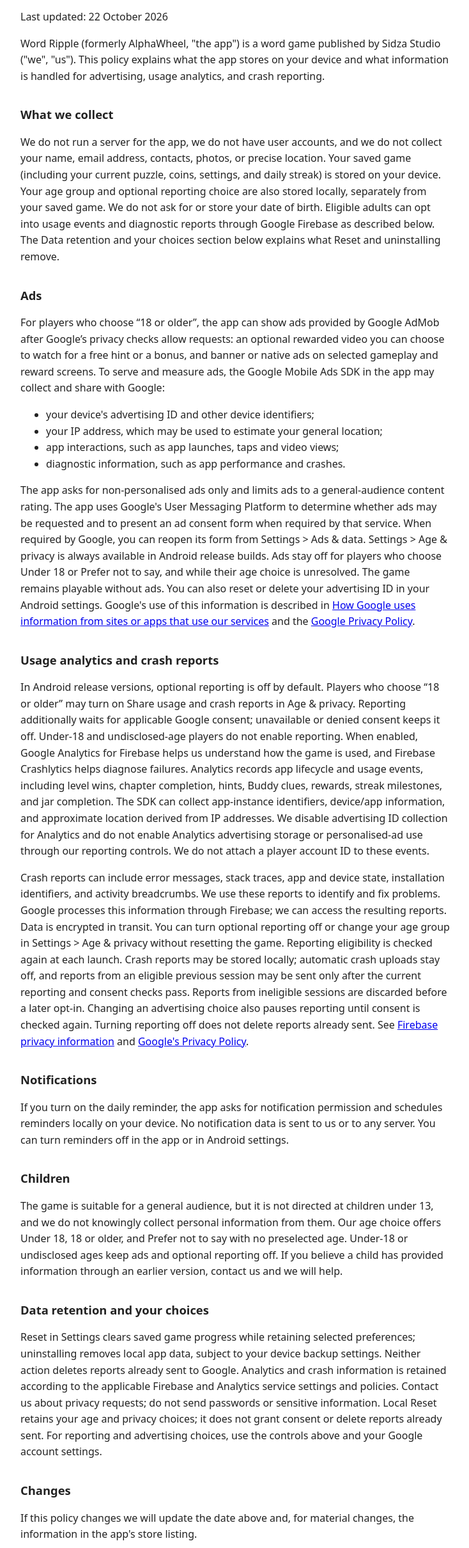
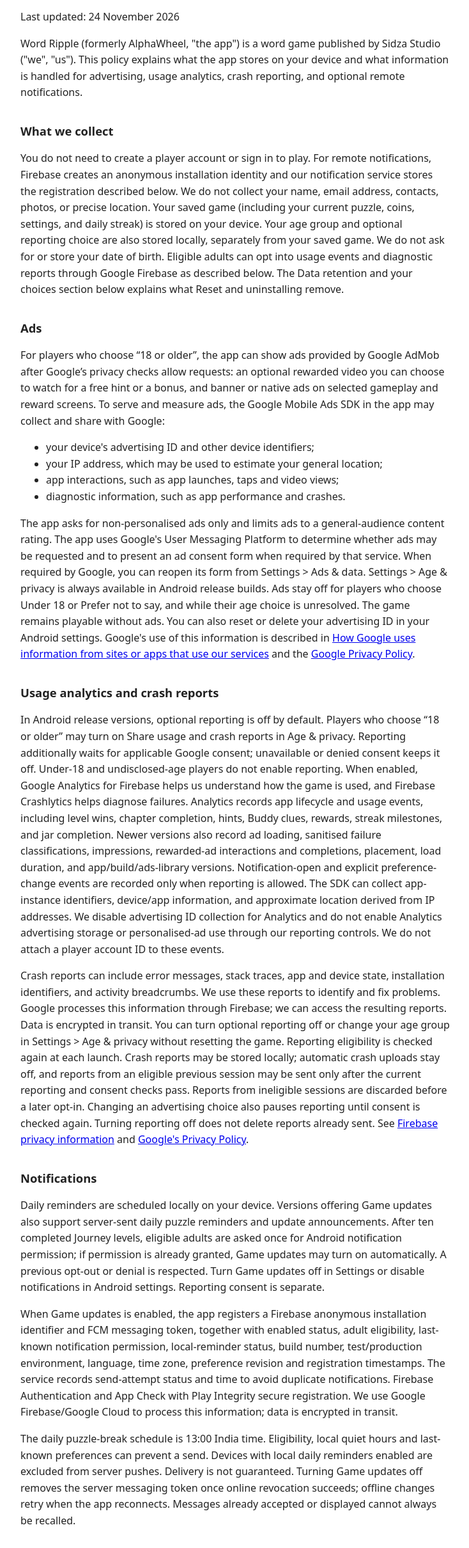
Before and after one commit to sidzastudio/alphawheel-privacy, a plain HTML site: page index.html in a window 1280 px wide. Shown: the part 76-2496 px from the top of the page at 64% size, without its empty margins (272-1006 px from the left). Drawn offline with Linux system fonts and the light colour scheme.

Commit message:
Disclose optional notifications and current manual Auth retention

```diff
--- a/index.html
+++ b/index.html
@@ -12,11 +12,11 @@
 </head>
 <body>
 <h1>Word Ripple Privacy Policy</h1>
-<p>Last updated: 22 October 2026</p>
-<p>Word Ripple (formerly AlphaWheel, "the app") is a word game published by Sidza Studio ("we", "us"). This policy explains what the app stores on your device and what information is handled for advertising, usage analytics, and crash reporting.</p>
+<p>Last updated: 24 November 2026</p>
+<p>Word Ripple (formerly AlphaWheel, "the app") is a word game published by Sidza Studio ("we", "us"). This policy explains what the app stores on your device and what information is handled for advertising, usage analytics, crash reporting, and optional remote notifications.</p>
 
 <h2>What we collect</h2>
-<p>We do not run a server for the app, we do not have user accounts, and we do not collect your name, email address, contacts, photos, or precise location. Your saved game (including your current puzzle, coins, settings, and daily streak) is stored on your device. Your age group and optional reporting choice are also stored locally, separately from your saved game. We do not ask for or store your date of birth. Eligible adults can opt into usage events and diagnostic reports through Google Firebase as described below. The Data retention and your choices section below explains what Reset and uninstalling remove.</p>
+<p>You do not need to create a player account or sign in to play. For remote notifications, Firebase creates an anonymous installation identity and our notification service stores the registration described below. We do not collect your name, email address, contacts, photos, or precise location. Your saved game (including your current puzzle, coins, settings, and daily streak) is stored on your device. Your age group and optional reporting choice are also stored locally, separately from your saved game. We do not ask for or store your date of birth. Eligible adults can opt into usage events and diagnostic reports through Google Firebase as described below. The Data retention and your choices section below explains what Reset and uninstalling remove.</p>
 
 <h2>Ads</h2>
 <p>For players who choose “18 or older”, the app can show ads provided by Google AdMob after Google’s privacy checks allow requests: an optional rewarded video you can choose to watch for a free hint or a bonus, and banner or native ads on selected gameplay and reward screens. To serve and measure ads, the Google Mobile Ads SDK in the app may collect and share with Google:</p>
@@ -29,16 +29,19 @@
 <p>The app asks for non-personalised ads only and limits ads to a general-audience content rating. The app uses Google's User Messaging Platform to determine whether ads may be requested and to present an ad consent form when required by that service. When required by Google, you can reopen its form from Settings &gt; Ads &amp; data. Settings &gt; Age &amp; privacy is always available in Android release builds. Ads stay off for players who choose Under 18 or Prefer not to say, and while their age choice is unresolved. The game remains playable without ads. You can also reset or delete your advertising ID in your Android settings. Google's use of this information is described in <a href="https://policies.google.com/technologies/partner-sites">How Google uses information from sites or apps that use our services</a> and the <a href="https://policies.google.com/privacy">Google Privacy Policy</a>.</p>
 
 <h2>Usage analytics and crash reports</h2>
-<p>In Android release versions, optional reporting is off by default. Players who choose “18 or older” may turn on Share usage and crash reports in Age &amp; privacy. Reporting additionally waits for applicable Google consent; unavailable or denied consent keeps it off. Under-18 and undisclosed-age players do not enable reporting. When enabled, Google Analytics for Firebase helps us understand how the game is used, and Firebase Crashlytics helps diagnose failures. Analytics records app lifecycle and usage events, including level wins, chapter completion, hints, Buddy clues, rewards, streak milestones, and jar completion. The SDK can collect app-instance identifiers, device/app information, and approximate location derived from IP addresses. We disable advertising ID collection for Analytics and do not enable Analytics advertising storage or personalised-ad use through our reporting controls. We do not attach a player account ID to these events.</p>
+<p>In Android release versions, optional reporting is off by default. Players who choose “18 or older” may turn on Share usage and crash reports in Age &amp; privacy. Reporting additionally waits for applicable Google consent; unavailable or denied consent keeps it off. Under-18 and undisclosed-age players do not enable reporting. When enabled, Google Analytics for Firebase helps us understand how the game is used, and Firebase Crashlytics helps diagnose failures. Analytics records app lifecycle and usage events, including level wins, chapter completion, hints, Buddy clues, rewards, streak milestones, and jar completion. Newer versions also record ad loading, sanitised failure classifications, impressions, rewarded-ad interactions and completions, placement, load duration, and app/build/ads-library versions. Notification-open and explicit preference-change events are recorded only when reporting is allowed. The SDK can collect app-instance identifiers, device/app information, and approximate location derived from IP addresses. We disable advertising ID collection for Analytics and do not enable Analytics advertising storage or personalised-ad use through our reporting controls. We do not attach a player account ID to these events.</p>
 <p>Crash reports can include error messages, stack traces, app and device state, installation identifiers, and activity breadcrumbs. We use these reports to identify and fix problems. Google processes this information through Firebase; we can access the resulting reports. Data is encrypted in transit. You can turn optional reporting off or change your age group in Settings &gt; Age &amp; privacy without resetting the game. Reporting eligibility is checked again at each launch. Crash reports may be stored locally; automatic crash uploads stay off, and reports from an eligible previous session may be sent only after the current reporting and consent checks pass. Reports from ineligible sessions are discarded before a later opt-in. Changing an advertising choice also pauses reporting until consent is checked again. Turning reporting off does not delete reports already sent. See <a href="https://firebase.google.com/support/privacy">Firebase privacy information</a> and <a href="https://policies.google.com/privacy">Google's Privacy Policy</a>.</p>
 
 <h2>Notifications</h2>
-<p>If you turn on the daily reminder, the app asks for notification permission and schedules reminders locally on your device. No notification data is sent to us or to any server. You can turn reminders off in the app or in Android settings.</p>
-
+<p>Daily reminders are scheduled locally on your device. Versions offering Game updates also support server-sent daily puzzle reminders and update announcements. After ten completed Journey levels, eligible adults are asked once for Android notification permission; if permission is already granted, Game updates may turn on automatically. A previous opt-out or denial is respected. Turn Game updates off in Settings or disable notifications in Android settings. Reporting consent is separate.</p>
+<p>When Game updates is enabled, the app registers a Firebase anonymous installation identifier and FCM messaging token, together with enabled status, adult eligibility, last-known notification permission, local-reminder status, build number, test/production environment, language, time zone, preference revision and registration timestamps. The service records send-attempt status and time to avoid duplicate notifications. Firebase Authentication and App Check with Play Integrity secure registration. We use Google Firebase/Google Cloud to process this information; data is encrypted in transit.</p>
+<p>The daily puzzle-break schedule is 13:00 India time. Eligibility, local quiet hours and last-known preferences can prevent a send. Devices with local daily reminders enabled are excluded from server pushes. Delivery is not guaranteed. Turning Game updates off removes the server messaging token once online revocation succeeds; offline changes retry when the app reconnects. Messages already accepted or displayed cannot always be recalled.</p>
 <h2>Children</h2>
-<p>The game is suitable for a general audience, but it is not directed at children under 13, and we do not knowingly collect personal information from them. Our age choice offers Under 18, 18 or older, and Prefer not to say with no preselected age. Under-18 or undisclosed ages keep ads and optional reporting off. If you believe a child has provided information through an earlier version, contact us and we will help.</p>
+<p>The game is suitable for a general audience, but it is not directed at children under 13, and we do not knowingly collect personal information from them. Our age choice offers Under 18, 18 or older, and Prefer not to say with no preselected age. Under-18 or undisclosed ages keep ads, optional reporting and Game updates registration off. If you believe a child has provided information through an earlier version, contact us and we will help.</p>
 
 <h2>Data retention and your choices</h2>
+<p>Notification recipient and token records are scheduled for expiry 90 days after their last successful registration. Per-installation delivery records are scheduled for expiry 90 days after the campaign deadline. Firestore deletion is asynchronous. Campaign definitions are retained to prevent duplicate campaign reuse; they do not contain push tokens or recipient lists. These expiry rules do not delete Firebase Authentication identities.</p>
+<p>Anonymous Firebase Authentication identities currently remain until manually deleted; automatic account cleanup is not enabled. Turning Game updates off removes the messaging token after successful online revocation but does not delete the anonymous Authentication identity. You may contact us about deletion of notification-related information. Because these identities are anonymous, we may need information sufficient to identify the relevant installation before we can act on a request.</p>
 <p>Reset in Settings clears saved game progress while retaining selected preferences; uninstalling removes local app data, subject to your device backup settings. Neither action deletes reports already sent to Google. Analytics and crash information is retained according to the applicable Firebase and Analytics service settings and policies. Contact us about privacy requests; do not send passwords or sensitive information. Local Reset retains your age and privacy choices; it does not grant consent or delete reports already sent. For reporting and advertising choices, use the controls above and your Google account settings.</p>
 
 <h2>Changes</h2>
```
